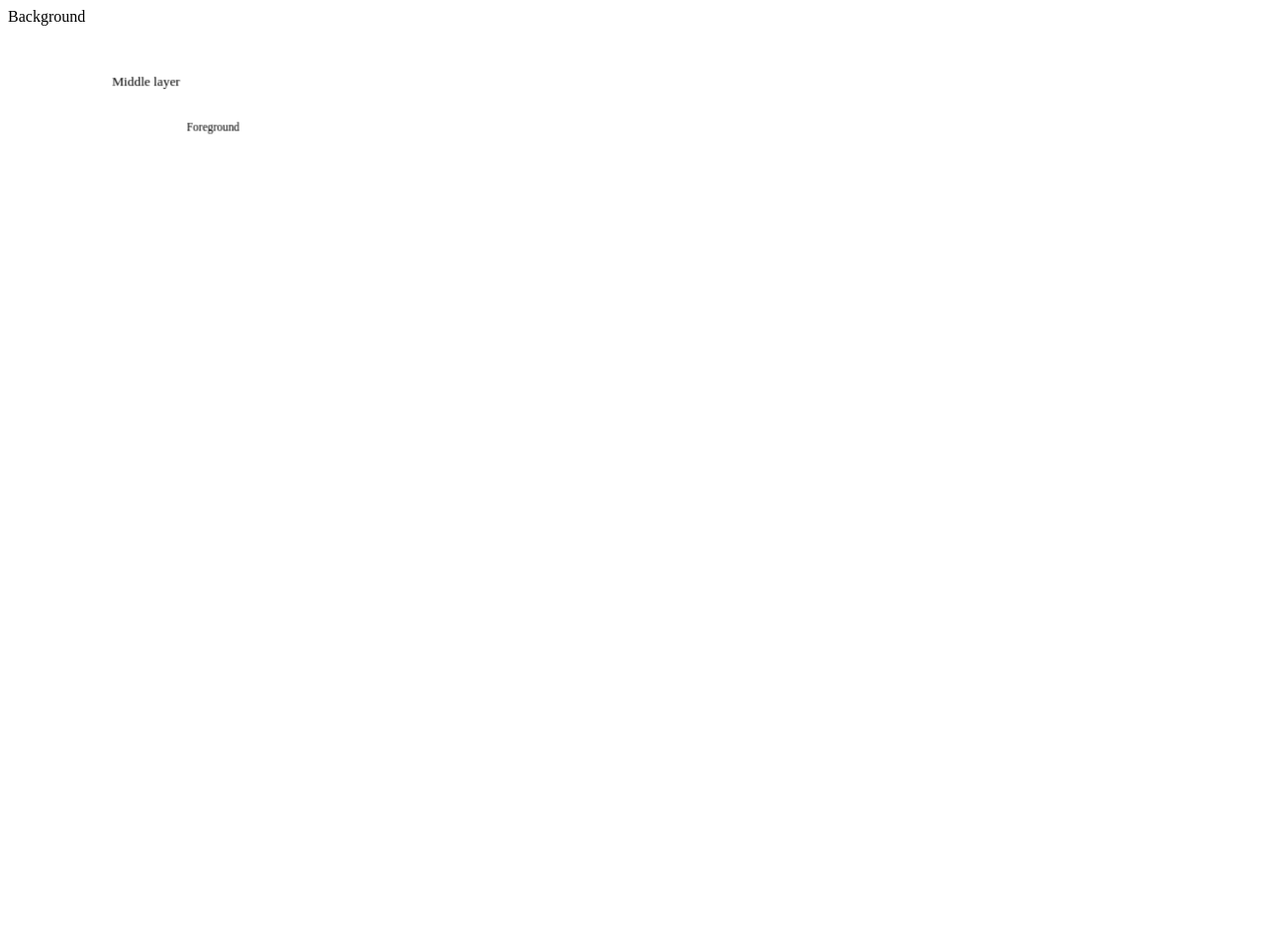
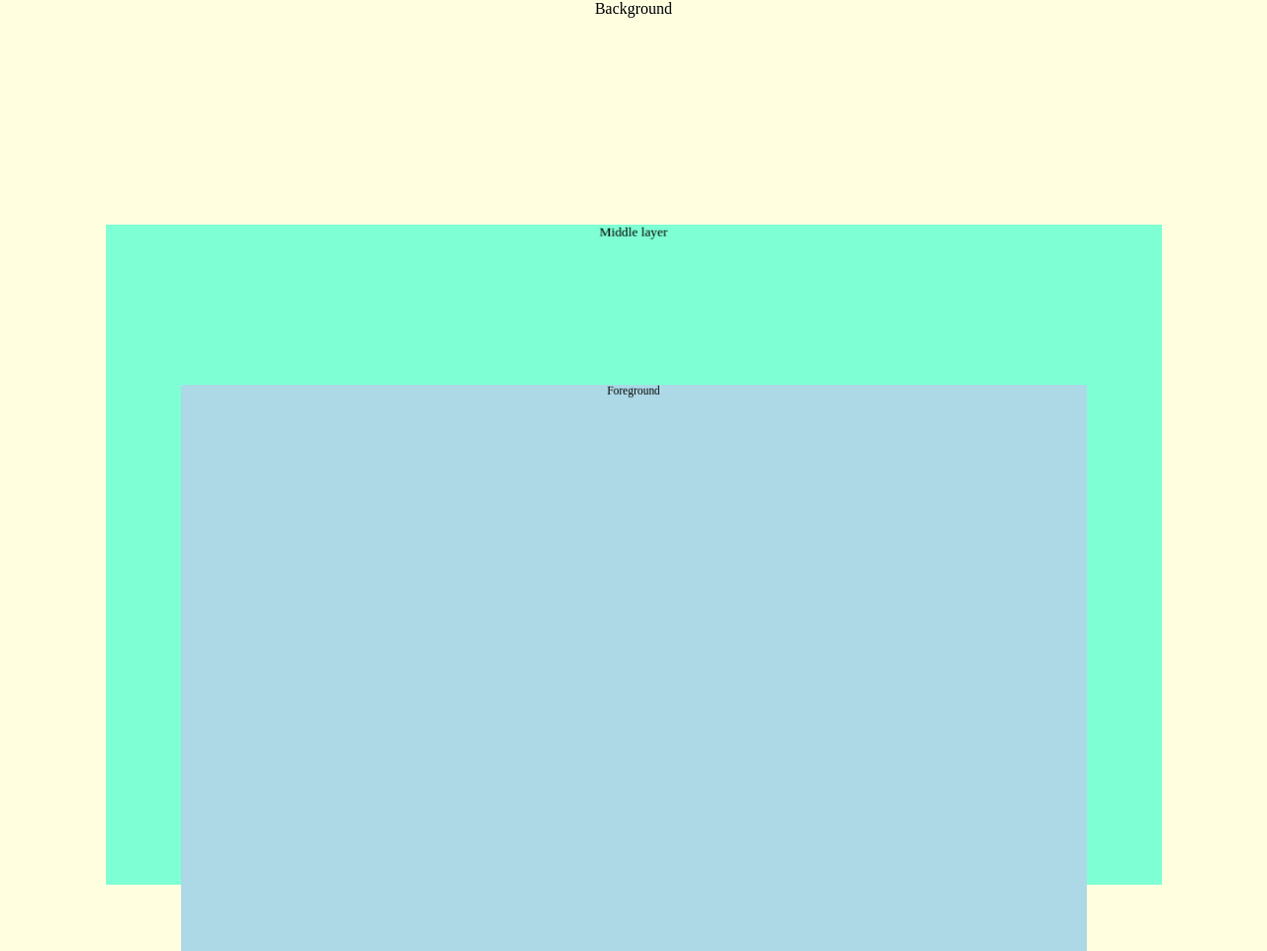
Before and after one commit to BigFatDuck1/parallax-demo-web, a plain HTML site: page index.html in a window 1280 px wide. Shown: the whole page at 99% size. Before the commit the page ends 816 px from the top, so only its background shows below. Drawn offline with Linux system fonts and the light colour scheme.

Commit message:
Barebones basically complete

```diff
--- a/style.css
+++ b/style.css
@@ -1,8 +1,11 @@
 
 body {
-    /* If the margin is not removed, there will be a scrollbar on the .container div */
-    /* margin: 0; */
+    margin: 0;
     background-color: transparent;
+}
+
+div {
+    text-align: center;
 }
 
 .container {
@@ -16,10 +19,12 @@ body {
     /* Perspective determines distance between z-index = 0 and user */
     perspective: 5px;
     /* perspective: 1px; */
-}
 
-.layer {
-    height: 150vh;
+    top: 10rem;
+
+    height: 70rem;
+
+    background-color: antiquewhite;
 }
 
 .layer {
@@ -29,18 +34,31 @@ body {
     right: 0;
     bottom: 0;
     left: 0;
+
+    width: 100%;
 }
 
 /* translateZ determine position in z-axis i.e. distance from user to screen and beyond the screen  */
 /* the lower the z value, the further away the element is e.g. -2 is deeper than 0 */
 .background {
     transform: translateZ(0);
+    height: 100rem;
+
+    background-color: lightyellow;
 }
 
 .middle {
     transform: translateZ(-1px);
+    top: 10rem;
+    height: 50rem;
+
+    background-color: aquamarine;
 }
 
 .foreground {
     transform: translateZ(-2px);
+    top: 20rem;
+    height: 50rem;
+
+    background-color: lightblue;
 }
```
